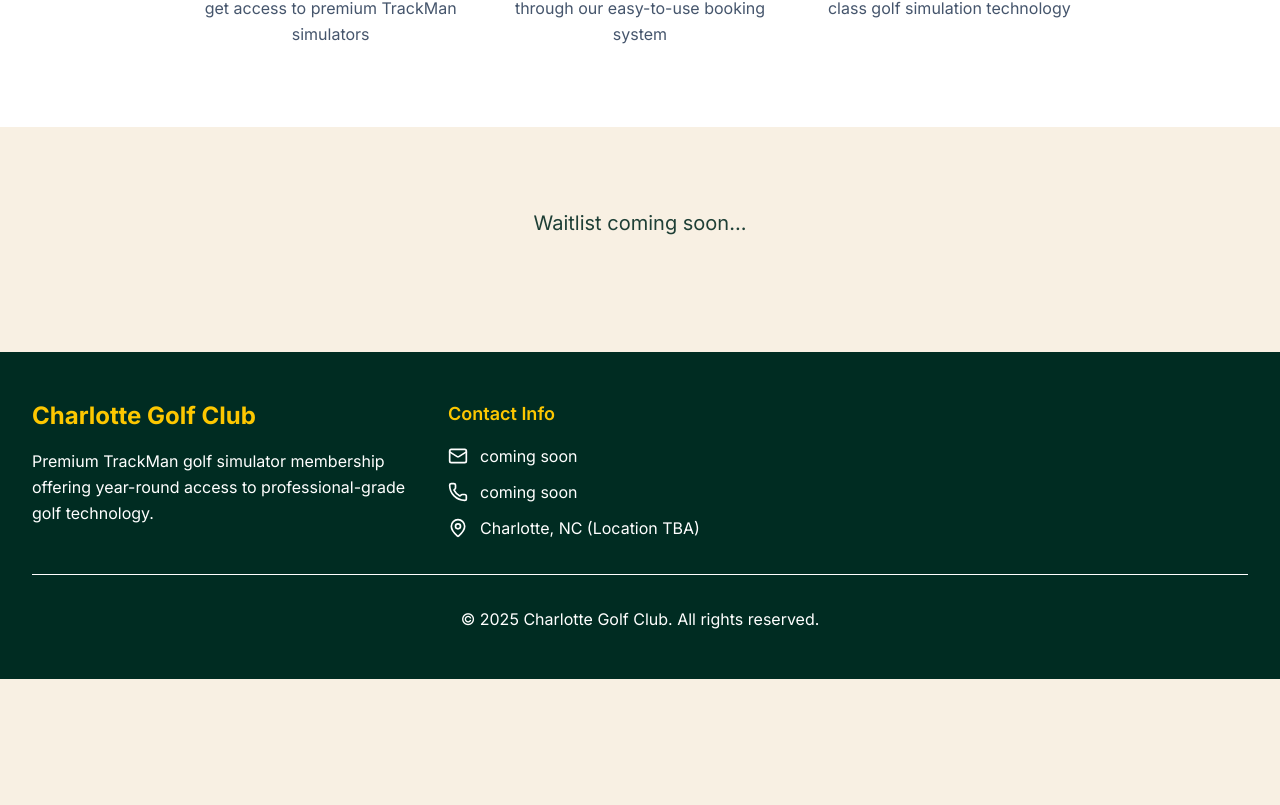
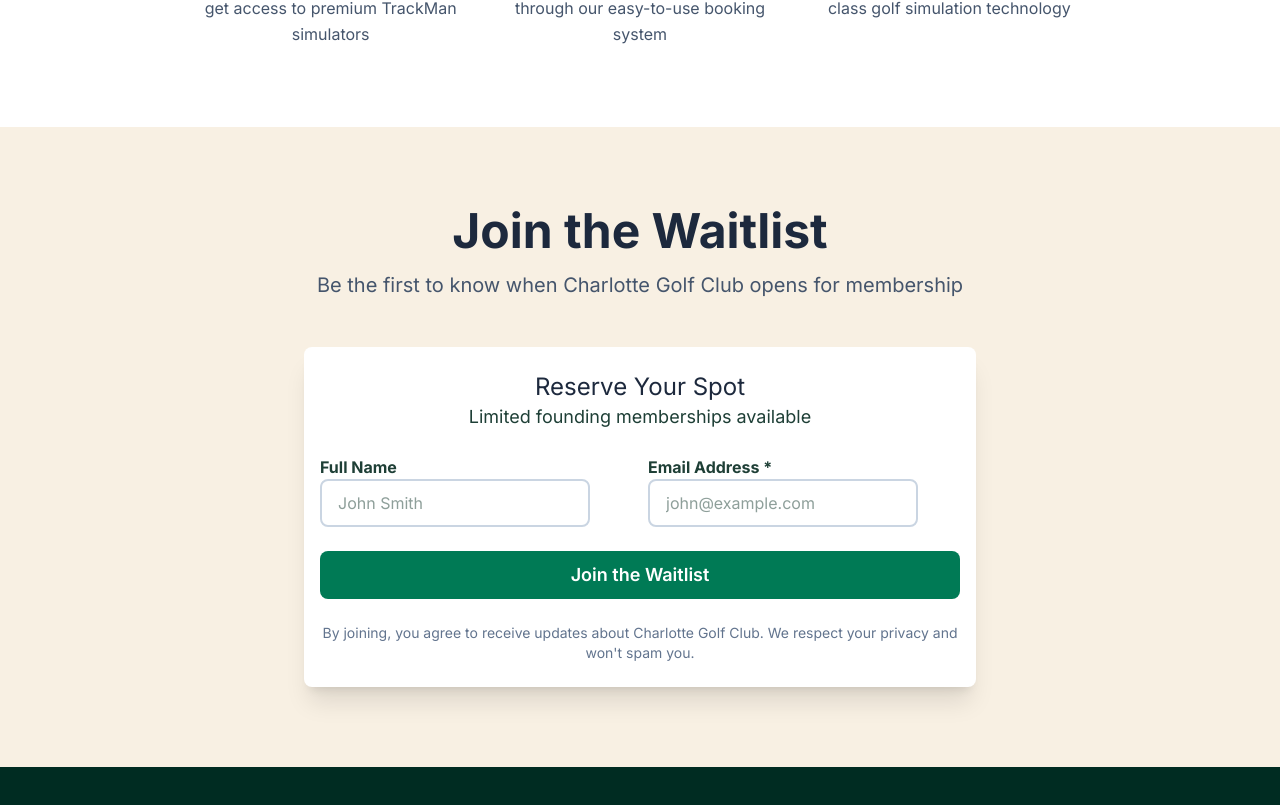
Before and after one commit to MatthewIczkowski/cltgc, a Next.js app: page / in a window 1280 px wide. Shown: the part 1295-2100 px from the top of the page. Before the commit the page ends 1974 px from the top, so only its background shows below. Built offline with nearby package versions, Linux system fonts and the light colour scheme.

Commit message:
connected waitlist form to backend

```diff
--- a/package.json
+++ b/package.json
@@ -9,6 +9,7 @@
     "lint": "next lint"
   },
   "dependencies": {
+    "@supabase/supabase-js": "^2.50.0",
     "lucide-react": "^0.516.0",
     "next": "15.3.3",
     "react": "^19.0.0",
--- /dev/null
+++ b/src/app/api/waitlist/route.ts
@@ -0,0 +1,45 @@
+import { type NextRequest, NextResponse } from "next/server"
+import { createClient } from "@supabase/supabase-js"
+
+const supabaseUrl = process.env.NEXT_PUBLIC_SUPABASE_URL
+const supabaseKey = process.env.SUPABASE_SERVICE_ROLE_KEY
+
+if (!supabaseUrl || !supabaseKey) {
+  throw new Error("Missing Supabase environment variables")
+}
+
+const supabase = createClient(supabaseUrl, supabaseKey)
+
+export async function POST(request: NextRequest) {
+  try {
+    const body = await request.json()
+    const { email, name } = body
+
+    // Validate required fields
+    if (!email) {
+      return NextResponse.json({ error: "Email is required" }, { status: 400 })
+    }
+
+    // Insert into Supabase
+    const { data, error } = await supabase
+      .from("waitlist")
+      .insert([
+        {
+          email,
+          name: name || null,
+          created_at: new Date().toISOString(),
+        },
+      ])
+      .select()
+
+    if (error) {
+      console.error("Supabase error:", error)
+      return NextResponse.json({ error: "Failed to join waitlist" }, { status: 500 })
+    }
+
+    return NextResponse.json({ message: "Successfully joined waitlist", data }, { status: 201 })
+  } catch (error) {
+    console.error("API error:", error)
+    return NextResponse.json({ error: "Internal server error" }, { status: 500 })
+  }
+}
--- a/src/app/components/footer.tsx
+++ b/src/app/components/footer.tsx
@@ -4,7 +4,7 @@
   return (
     <footer className="bg-emerald-950 text-white py-12 px-4">
       <div className="mx-auto px-4">
-        <div className="grid md:grid-cols-3 gap-8">
+        <div className="grid md:grid-cols-2 gap-8">
           <div>
             <h3 className="text-2xl font-bold mb-4 text-yellow-400">Charlotte Golf Club</h3>
             <p className="mb-4 leading-relaxed">
@@ -22,13 +22,13 @@
                   href=""
                   className=" hover:underline transition-colors"
                 >
-                  coming soon
+                  Coming Soon
                 </a>
               </div>
               <div className="flex items-center space-x-3">
                 <Phone className="w-5 h-5" />
                 <a href="" className="hover:underline transition-colors">
-                  coming soon
+                  Coming Soon
                 </a>
               </div>
               <div className="flex items-center space-x-3">
--- a/src/app/components/waitlist-form.tsx
+++ b/src/app/components/waitlist-form.tsx
@@ -1,11 +1,144 @@
 "use client"
 
-import React from 'react'
+import type React from "react"
+
+import { useState } from "react"
+// import { Button } from "@/components/ui/button"
+// import { Input } from "@/components/ui/input"
+// import { Label } from "@/components/ui/label"
+// import { Select, SelectContent, SelectItem, SelectTrigger, SelectValue } from "@/components/ui/select"
+// import { Card, CardContent, CardDescription, CardHeader, CardTitle } from "@/components/ui/card"
+import { CheckCircle, Loader2 } from "lucide-react"
 
 export function WaitlistForm() {
+  const [formData, setFormData] = useState({
+    email: "",
+    name: "",
+  })
+  const [isSubmitting, setIsSubmitting] = useState(false)
+  const [isSubmitted, setIsSubmitted] = useState(false)
+  const [error, setError] = useState("")
+
+  const handleSubmit = async (e: React.FormEvent) => {
+    e.preventDefault()
+
+    setIsSubmitting(true)
+    setError("")
+    // console.log(formData)
+    // setIsSubmitted(true)
+    // setIsSubmitting(false)
+    console.log(formData)
+
+    try {
+      const response = await fetch("/api/waitlist", {
+        method: "POST",
+        headers: {
+          "Content-Type": "application/json",
+        },
+        body: JSON.stringify(formData),
+      })
+
+      if (!response.ok) {
+        throw new Error("Failed to submit")
+      }
+
+      setIsSubmitted(true)
+    } catch {
+      setError("Something went wrong. Please try again.")
+    } finally {
+      setIsSubmitting(false)
+    }
+  }
+
+  const handleInputChange = (field: string, value: string) => {
+    setFormData((prev) => ({ ...prev, [field]: value }))
+  }
+
+  if (isSubmitted) {
+    return (
+      <section id="waitlist" className="py-20">
+        <div className="container mx-auto px-4">
+          <div className="max-w-md mx-auto text-center">
+            <div className="border-emerald-200">
+              <div className="pt-6">
+                <CheckCircle className="w-16 h-16 text-emerald-600 mx-auto mb-4" />
+                <h3 className="text-2xl font-bold text-slate-800 mb-2">You&apos;re on the list!</h3>
+                <p className="text-slate-600">We&apos;ll notify you as soon as Charlotte Golf Club opens for membership.</p>
+              </div>
+            </div>
+          </div>
+        </div>
+      </section>
+    )
+  }
 
   return (
-    <section id="waitlist" className="mx-auto py-20 text-center">
-        <p className="text-center text-lg md:text-xl mb-8 max-w-2xl mx-auto leading-relaxed">Waitlist coming soon...</p>
+    <section id="waitlist" className="py-20">
+      <div className="container mx-auto px-4">
+        <div className="max-w-2xl mx-auto">
+          <div className="text-center mb-12">
+            <h2 className="text-4xl md:text-5xl font-bold text-slate-800 mb-4">Join the Waitlist</h2>
+            <p className="text-xl text-slate-600">Be the first to know when Charlotte Golf Club opens for membership</p>
+          </div>
+
+          <div className="shadow-xl border-0 rounded-lg bg-white px-4 py-6">
+            <div className="text-center pb-6 rounded-t-lg">
+              <div className="text-2xl text-slate-800">Reserve Your Spot</div>
+              <div className="text-lg">Limited founding memberships available</div>
+            </div>
+            <div className="bg-white rounded-b-lg">
+              <form onSubmit={handleSubmit} className="space-y-6">
+                <div className="grid sm:grid-cols-2 gap-4">
+                  <div className="space-y-2">
+                    <label htmlFor="name" className="font-bold">Full Name</label>
+                    <input
+                      id="name"
+                      type="text"
+                      placeholder="John Smith"
+                      value={formData.name}
+                      onChange={(e) => handleInputChange("name", e.target.value)}
+                      className="h-12 border-2 border-slate-300 rounded-lg px-4"
+                    />
+                  </div>
+                  <div className="space-y-2">
+                    <label htmlFor="email" className="font-bold">Email Address *</label>
+                    <input
+                      id="email"
+                      type="email"
+                      placeholder="john@example.com"
+                      value={formData.email}
+                      onChange={(e) => handleInputChange("email", e.target.value)}
+                      required
+                      className="h-12 border-2 border-slate-300 rounded-lg px-4"
+                    />
+                  </div>
+                </div>
+                {error && <div className="text-red-600 text-sm text-center">{error}</div>}
+
+                <button
+                  type="submit"
+                  className="w-full rounded-lg h-12 text-white bg-emerald-700 hover:bg-emerald-800 text-lg font-semibold"
+                  disabled={isSubmitting}
+                >
+                  {isSubmitting ? (
+                    <>
+                      <Loader2 className="mr-2 h-4 w-4 animate-spin" />
+                      Joining Waitlist...
+                    </>
+                  ) : (
+                    "Join the Waitlist"
+                  )}
+                </button>
+
+                <p className="text-sm text-slate-500 text-center">
+                  By joining, you agree to receive updates about Charlotte Golf Club. We respect your privacy and won&apos;t
+                  spam you.
+                </p>
+              </form>
+            </div>
+          </div>
+        </div>
+      </div>
     </section>
-   )}
+  )
+}
```
Also changed, not shown: 1 other file (tests, documents, lock files or other folders).
